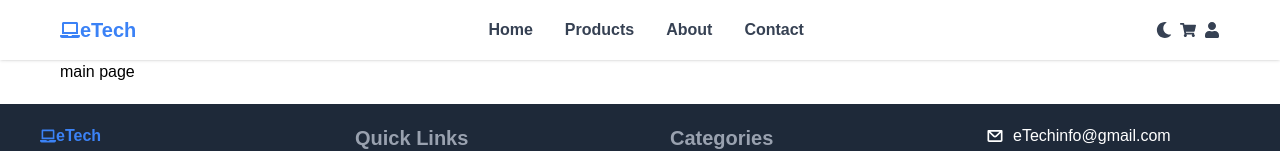
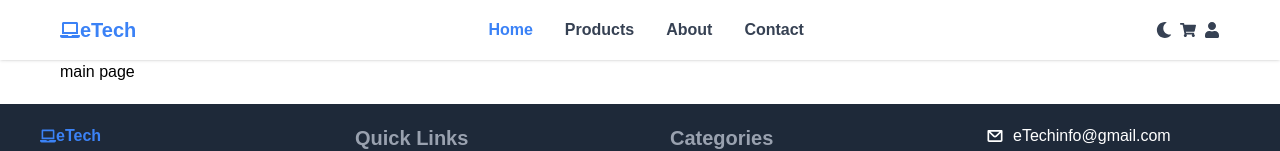
Before and after one commit to samipabMagar/next-ecom, a Next.js app: page / in a window 1280 px wide. Shown: the top 151 px of the page. Built offline with nearby package versions, Linux system fonts and the light colour scheme; no server answers.

Commit message:
feat: implement NavLink component and refactor Header for improved navigation

```diff
--- a/app/products/[id]/page.js
+++ b/app/products/[id]/page.js
@@ -5,7 +5,7 @@ import React from "react";
 const fetchById = async (id) => {
   try {
     const response = await axios.get(`${config.apiUrl}/api/products/${id}`);
-    console.log(response);
+    // console.log(response);
     return response.data;
   } catch (error) {
     console.error("Error fetching product by ID:", error);
@@ -24,6 +24,7 @@ export const generateMetadata = async ({ params }) => {
 export const page = async ({ params, searchParams }) => {
   const { id } = await params;
   const query = await searchParams;
+  console.log(query);
 
   const product = await fetchById(id);
   return (
--- /dev/null
+++ b/app/products/apple/page.js
@@ -0,0 +1,9 @@
+import React from 'react'
+
+const page = () => {
+  return (
+    <div>page</div>
+  )
+}
+
+export default page
--- a/components/Header.js
+++ b/components/Header.js
@@ -1,40 +1,42 @@
-import navLinks from '@/constants/navlinks';
-import { HOME_ROUTE } from '@/constants/routes';
-import Link from 'next/link';
-import React from 'react'
-import { FaBars, FaLaptop, FaMoon, FaShoppingCart, FaUser } from 'react-icons/fa';
+import { HOME_ROUTE } from "@/constants/routes";
+import Link from "next/link";
+import React from "react";
+import {
+  FaBars,
+  FaLaptop,
+  FaMoon,
+  FaShoppingCart,
+  FaUser,
+} from "react-icons/fa";
+import NavLink from "./NavLink";
 
 const Header = () => {
   return (
     <>
-   <header className='flex  justify-between items-center z-20 py-2 md:py-4 shadow md:px-15 px-5 backdrop-blur-md bg-white sticky top-0'>
-    <h1 className='text-primary text-xl  font-semibold'><Link className='flex  items-center' href={HOME_ROUTE}><FaLaptop/> eTech</Link></h1>
-    <nav className='md:flex hidden gap-8'>
-        {
-            navLinks.map((link) => {
-                return (
-                    <Link className='text-gray-700 font-semibold  hover:text-primary' key={link.route} href={link.route} >{link.label}</Link>
-                )
-            })
-        }
-    </nav>
-    <div className='flex gap-2'>
-        <button className='text-gray-700 hover:text-primary cursor-pointer'>
-            <FaMoon/>
+      <header className="flex  justify-between items-center z-20 py-2 md:py-4 shadow md:px-15 px-5 backdrop-blur-md bg-white sticky top-0">
+        <h1 className="text-primary text-xl  font-semibold">
+          <Link className="flex  items-center" href={HOME_ROUTE}>
+            <FaLaptop /> eTech
+          </Link>
+        </h1>
+        <NavLink />
+        <div className="flex gap-2">
+          <button className="text-gray-700 hover:text-primary cursor-pointer">
+            <FaMoon />
           </button>
-        <button className='text-gray-700 hover:text-primary cursor-pointer'>
-<FaShoppingCart/>
+          <button className="text-gray-700 hover:text-primary cursor-pointer">
+            <FaShoppingCart />
           </button>
-        <button className='text-gray-700 hover:text-primary cursor-pointer'>
-<FaUser/>
-        </button >
-        <button className='block md:hidden text-gray-700 hover:text-primary cursor-pointer'>
-<FaBars/>
+          <button className="text-gray-700 hover:text-primary cursor-pointer">
+            <FaUser />
+          </button>
+          <button className="block md:hidden text-gray-700 hover:text-primary cursor-pointer">
+            <FaBars />
           </button>
         </div>
       </header>
     </>
-  )
-}
+  );
+};
 
-export default Header
+export default Header;
--- /dev/null
+++ b/components/NavLink.js
@@ -0,0 +1,34 @@
+"use client";
+import React from "react";
+import navLinks from "@/constants/navlinks";
+import Link from "next/link";
+import { usePathname } from "next/navigation";
+import { HOME_ROUTE } from "@/constants/routes";
+
+const NavLink = () => {
+  const pathname = usePathname();
+  return (
+    <>
+      <nav className="md:flex hidden gap-8">
+        {navLinks.map((link) => {
+        //   const isHome = link.route === HOME_ROUTE;
+        //   const isActive = isHome
+        //     ? pathname === HOME_ROUTE
+        //     : pathname === link.route || pathname.startsWith(link.route );
+        const isActive = pathname ===link.route || (link.route !== HOME_ROUTE && pathname.startsWith(link.route));
+          return (
+            <Link
+              className={`text-gray-700 ${isActive ? "text-primary" : ""}  font-semibold  hover:text-primary`}
+              key={link.route}
+              href={link.route}
+            >
+              {link.label}
+            </Link>
+          );
+        })}
+      </nav>
+    </>
+  );
+};
+
+export default NavLink;
```
Lines whose indentation alone changed are shown as unchanged.
